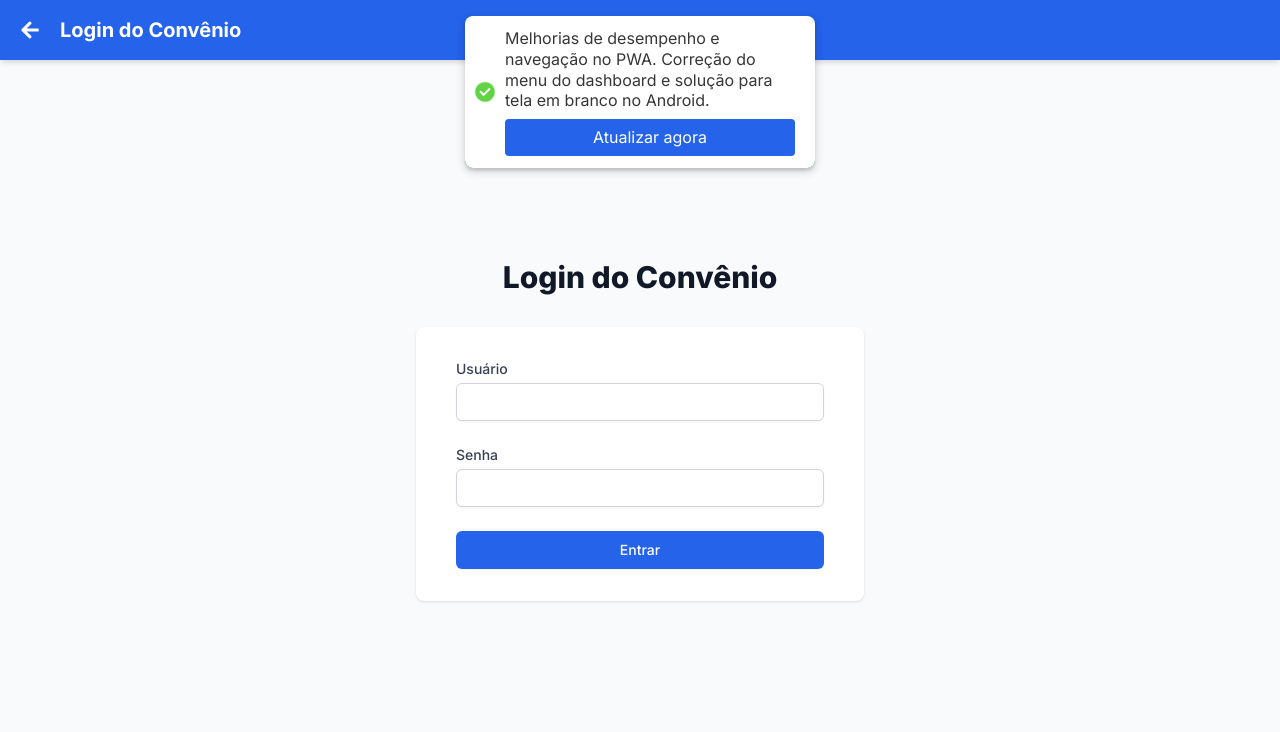
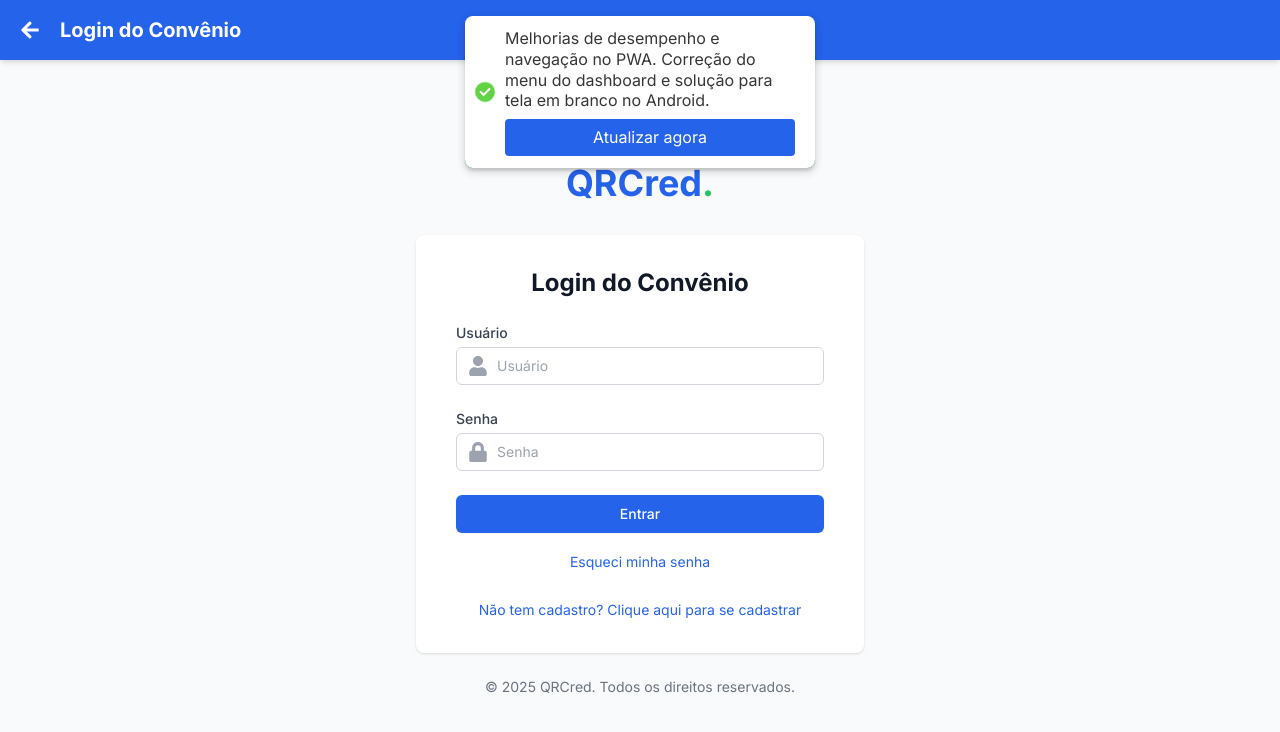
Before and after one commit to devdevmaster97/saspy, a Next.js app: page /convenio/login in a window 1280 px wide. Shown: the top 732 px of the page. Built offline with nearby package versions, Linux system fonts and the light colour scheme.

Commit message:
Layouts login

```diff
--- a/app/(auth)/login/page.tsx
+++ b/app/(auth)/login/page.tsx
@@ -47,7 +47,7 @@
 
   return (
     <div className="min-h-screen flex flex-col bg-gray-50">
-      <Header title="Login" showBackButton onBackClick={handleVoltar} />
+      <Header title="Login do Associado" showBackButton onBackClick={handleVoltar} />
 
       <main className="flex-1 flex flex-col items-center justify-center p-4">
         <div className="w-full max-w-md space-y-8">
--- a/app/components/LoginForm.tsx
+++ b/app/components/LoginForm.tsx
@@ -58,7 +58,7 @@
   const [isLoading, setIsLoading] = useState(false);
   const [errorMessage, setErrorMessage] = useState('');
   const [readOnly, setReadOnly] = useState(false);
-  const [associadoNome, setAssociadoNome] = useState('Login do Usuário');
+  const [associadoNome, setAssociadoNome] = useState('Login do Associado');
   const [debugInfo, setDebugInfo] = useState<string>('');
   const [showSavedCards, setShowSavedCards] = useState(false);
   const [savedCards, setSavedCards] = useState<SavedCard[]>([]);
@@ -121,14 +121,14 @@
   const handleSelectCard = (card: SavedCard) => {
     setValue('cartao', card.numero);
     setShowSavedCards(false);
-    setAssociadoNome(card.nome ? `Olá, ${card.nome}` : 'Login do Usuário');
+    setAssociadoNome(card.nome ? `Olá, ${card.nome}` : 'Login do Associado');
   };
 
   // Função para lidar com a troca de cartão
   const handleTrocarCartao = () => {
     setReadOnly(false);
     setShowSavedCards(true);
-    setAssociadoNome('Login do Usuário');
+    setAssociadoNome('Login do Associado');
   };
 
   // Função para processar o login
@@ -1020,12 +1020,14 @@
         {!showSavedCards && (
           <>
             <div className="space-y-1">
-              <div className="flex items-center border rounded-md px-3 py-2 focus-within:border-blue-500 focus-within:ring-1 focus-within:ring-blue-500">
-                <FaCreditCard className="text-gray-400 mr-2" />
+              <div className="relative">
+                <div className="absolute inset-y-0 left-0 pl-3 flex items-center pointer-events-none">
+                  <FaCreditCard className="h-5 w-5 text-gray-400" />
+                </div>
                 <input
                   type="text"
                   placeholder="Número do Cartão"
-                  className="flex-1 outline-none bg-transparent"
+                  className="block w-full pl-10 py-2 sm:text-sm border border-gray-300 rounded-md focus:outline-none focus:ring-blue-500 focus:border-blue-500"
                   readOnly={readOnly}
                   maxLength={10}
                   {...register('cartao')}
@@ -1037,12 +1039,14 @@
             </div>
 
             <div className="space-y-1">
-              <div className="flex items-center border rounded-md px-3 py-2 focus-within:border-blue-500 focus-within:ring-1 focus-within:ring-blue-500">
-                <FaLock className="text-gray-400 mr-2" />
+              <div className="relative">
+                <div className="absolute inset-y-0 left-0 pl-3 flex items-center pointer-events-none">
+                  <FaLock className="h-5 w-5 text-gray-400" />
+                </div>
                 <input
                   type="password"
                   placeholder="Senha"
-                  className="flex-1 outline-none bg-transparent"
+                  className="block w-full pl-10 py-2 sm:text-sm border border-gray-300 rounded-md focus:outline-none focus:ring-blue-500 focus:border-blue-500"
                   maxLength={20}
                   {...register('senha')}
                 />
--- a/app/convenio/cadastro/page.tsx
+++ b/app/convenio/cadastro/page.tsx
@@ -48,7 +48,7 @@
   });
 
   const handleVoltar = () => {
-    router.push('/convenio');
+    router.push('/convenio/login');
   };
 
   useEffect(() => {
--- a/app/convenio/login/page.tsx
+++ b/app/convenio/login/page.tsx
@@ -2,9 +2,10 @@
 
 import { useState, useEffect } from 'react';
 import { useRouter } from 'next/navigation';
-import { FaSpinner, FaUserCircle, FaChevronDown, FaTrash } from 'react-icons/fa';
+import { FaSpinner, FaUserCircle, FaChevronDown, FaTrash, FaUser, FaLock } from 'react-icons/fa';
 import { toast } from 'react-hot-toast';
 import Header from '@/app/components/Header';
+import Logo from '@/app/components/Logo';
 
 interface UsuarioSalvo {
   usuario: string;
@@ -33,7 +34,7 @@
   }, []);
 
   const handleVoltar = () => {
-    router.push('/convenio');
+    router.push('/');
   };
 
   const handleSubmit = async (e: React.FormEvent) => {
@@ -121,37 +122,47 @@
 
       <div className="flex-1 flex flex-col justify-center py-12 sm:px-6 lg:px-8">
         <div className="sm:mx-auto sm:w-full sm:max-w-md">
-          <h2 className="text-center text-3xl font-extrabold text-gray-900">
-            Login do Convênio
-          </h2>
+          <Logo size="lg" />
         </div>
 
         <div className="mt-8 sm:mx-auto sm:w-full sm:max-w-md">
           <div className="bg-white py-8 px-4 shadow sm:rounded-lg sm:px-10">
+            <h2 className="text-center text-2xl font-bold text-gray-900 mb-6">
+              Login do Convênio
+            </h2>
+
             <form className="space-y-6" onSubmit={handleSubmit}>
               <div>
-                <label htmlFor="usuario" className="block text-sm font-medium text-gray-700">
+                <label htmlFor="usuario" className="block text-sm font-medium text-gray-700 mb-1">
                   Usuário
                 </label>
                 <div className="mt-1 relative">
+                  <div className="relative">
+                    <div className="absolute inset-y-0 left-0 pl-3 flex items-center pointer-events-none">
+                      <FaUser className="h-5 w-5 text-gray-400" />
+                    </div>
                     <input
                       id="usuario"
                       name="usuario"
                       type="text"
+                      placeholder="Usuário"
                       required
                       value={formData.usuario}
                       onChange={(e) => setFormData({ ...formData, usuario: e.target.value })}
-                    className="appearance-none block w-full px-3 py-2 border border-gray-300 rounded-md shadow-sm placeholder-gray-400 focus:outline-none focus:ring-blue-500 focus:border-blue-500 sm:text-sm pr-10"
+                      className="block w-full pl-10 pr-10 py-2 sm:text-sm border border-gray-300 rounded-md focus:outline-none focus:ring-blue-500 focus:border-blue-500"
                     />
                     {isMounted && usuariosSalvos.length > 0 && (
+                      <div className="absolute inset-y-0 right-0 flex items-center">
                         <button
                           type="button"
                           onClick={() => setMostrarUsuariosSalvos(!mostrarUsuariosSalvos)}
-                      className="absolute inset-y-0 right-0 flex items-center pr-3 text-gray-500 hover:text-gray-700"
+                          className="h-full pr-3 flex items-center text-gray-500 hover:text-gray-700"
                         >
                           <FaChevronDown className={`transition-transform ${mostrarUsuariosSalvos ? 'rotate-180' : ''}`} />
                         </button>
+                      </div>
                     )}
+                  </div>
 
                   {mostrarUsuariosSalvos && usuariosSalvos.length > 0 && (
                     <div className="absolute z-10 mt-1 w-full bg-white shadow-lg rounded-md border border-gray-200 max-h-60 overflow-auto">
@@ -182,18 +193,22 @@
               </div>
 
               <div>
-                <label htmlFor="senha" className="block text-sm font-medium text-gray-700">
+                <label htmlFor="senha" className="block text-sm font-medium text-gray-700 mb-1">
                   Senha
                 </label>
-                <div className="mt-1">
+                <div className="mt-1 relative">
+                  <div className="absolute inset-y-0 left-0 pl-3 flex items-center pointer-events-none">
+                    <FaLock className="h-5 w-5 text-gray-400" />
+                  </div>
                   <input
                     id="senha"
                     name="senha"
                     type="password"
+                    placeholder="Senha"
                     required
                     value={formData.senha}
                     onChange={(e) => setFormData({ ...formData, senha: e.target.value })}
-                    className="appearance-none block w-full px-3 py-2 border border-gray-300 rounded-md shadow-sm placeholder-gray-400 focus:outline-none focus:ring-blue-500 focus:border-blue-500 sm:text-sm"
+                    className="block w-full pl-10 py-2 sm:text-sm border border-gray-300 rounded-md focus:outline-none focus:ring-blue-500 focus:border-blue-500"
                   />
                 </div>
               </div>
@@ -212,6 +227,29 @@
                 </button>
               </div>
             </form>
+
+            <div className="mt-4 text-center">
+              <button
+                type="button"
+                onClick={() => router.push('/esqueci-senha')}
+                className="text-sm text-blue-600 hover:text-blue-500"
+              >
+                Esqueci minha senha
+              </button>
+            </div>
+
+            <div className="mt-6 text-center">
+              <button
+                type="button"
+                onClick={() => router.push('/convenio/cadastro')}
+                className="text-sm text-blue-600 hover:text-blue-800"
+              >
+                Não tem cadastro? Clique aqui para se cadastrar
+              </button>
+            </div>
+          </div>
+          <div className="text-center text-sm text-gray-500 pt-6">
+            <p>© {new Date().getFullYear()} QRCred. Todos os direitos reservados.</p>
           </div>
         </div>
       </div>
--- a/app/menu/page.tsx
+++ b/app/menu/page.tsx
@@ -46,7 +46,7 @@
   };
 
   const handleConvenioCardClick = () => {
-    router.push('/convenio');
+    router.push('/convenio/login');
   };
 
   const handlePoliticaPrivacidadeClick = () => {
```
Lines whose indentation alone changed are shown as unchanged.
